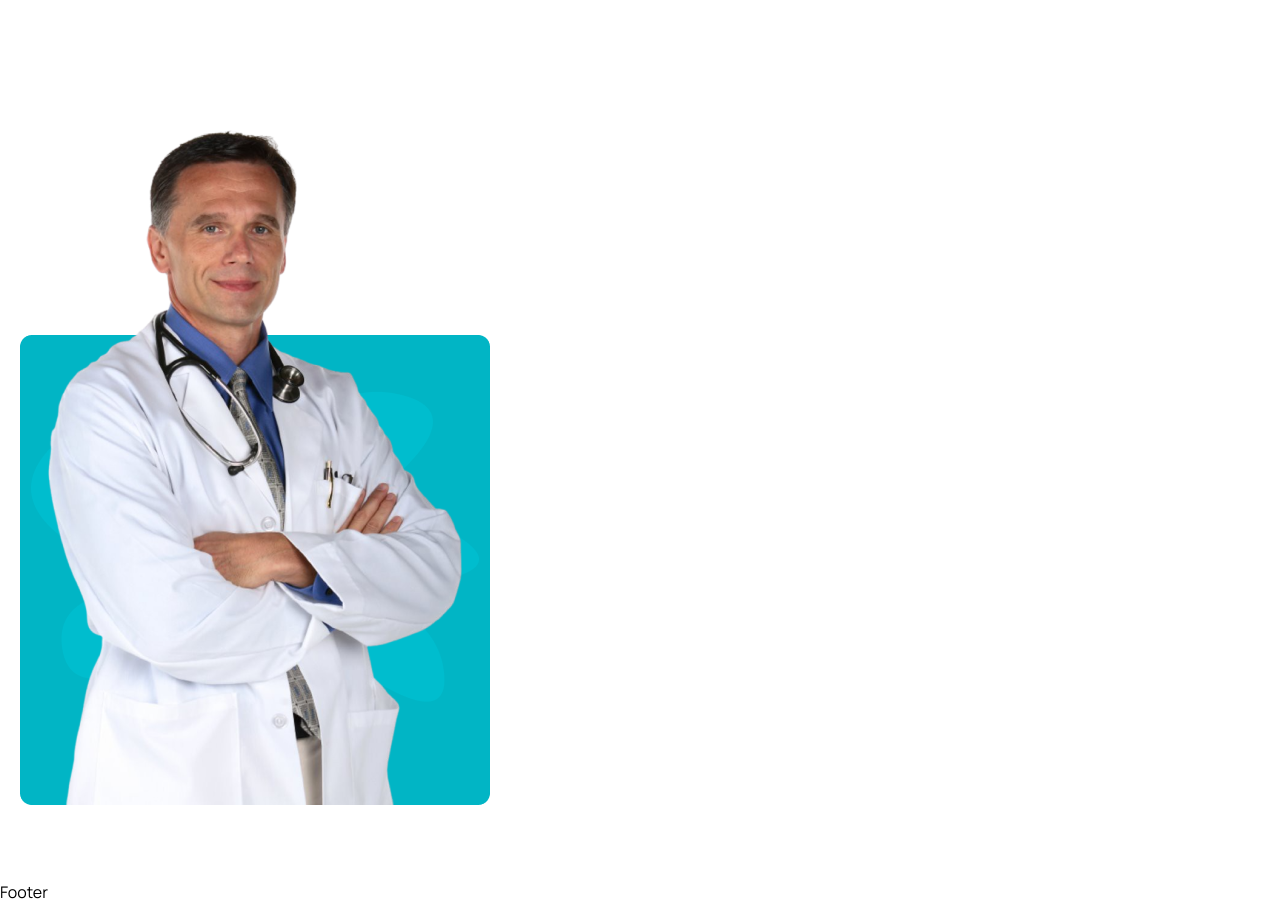
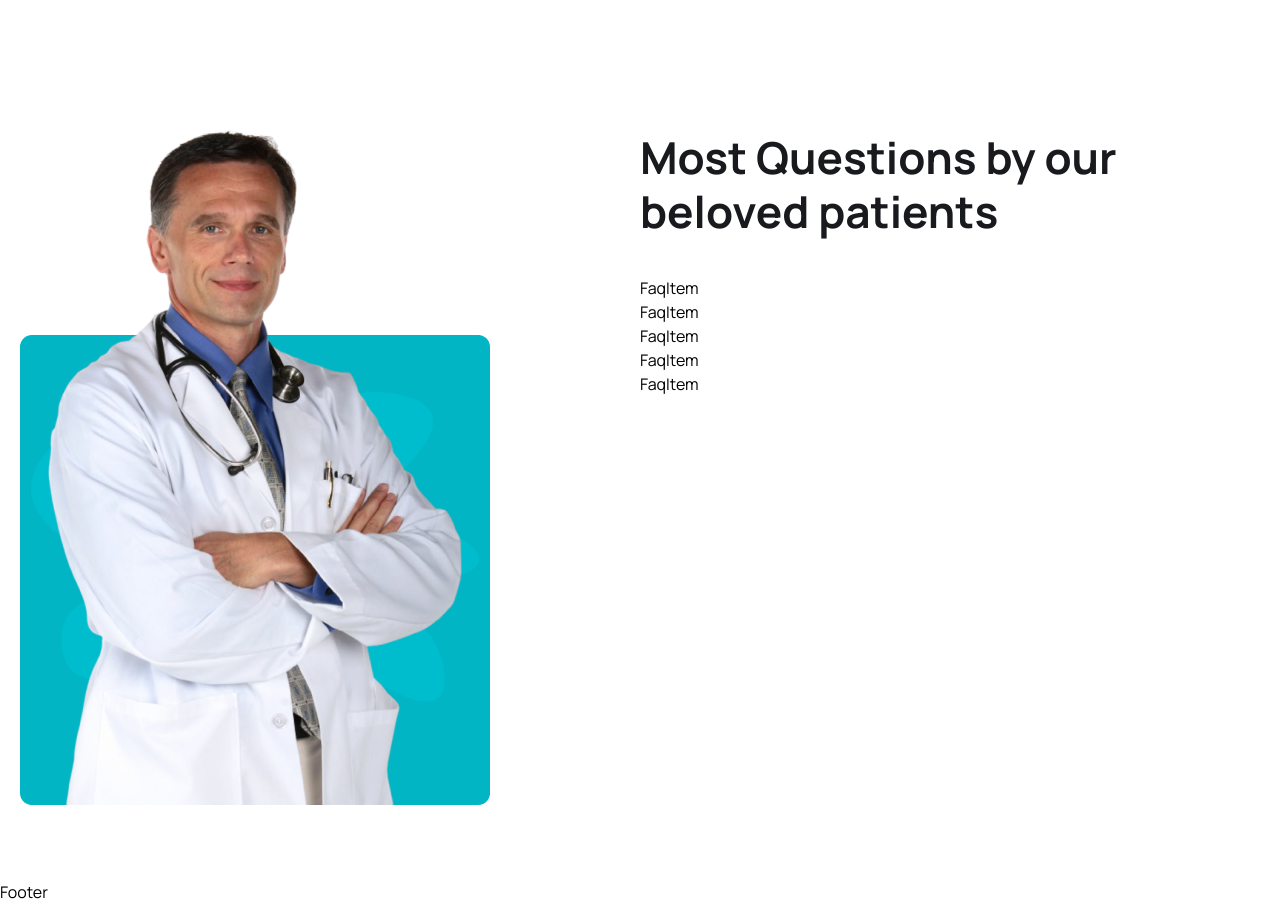
Before and after one commit to Isurulak1/Doctor_apoiment_bookingapp, a React (Vite) app in the folder frontend/: page / in a window 1280 px wide. Shown: the part 5000-5904 px from the top of the page. Built offline with nearby package versions, Linux system fonts and the light colour scheme.

Commit message:
created faqList file

```diff
--- /dev/null
+++ b/frontend/src/components/Faq/FaqItem.jsx
@@ -0,0 +1,9 @@
+import React from 'react'
+
+const FaqItem = () => {
+  return (
+    <div>FaqItem</div>
+  )
+}
+
+export default FaqItem
--- /dev/null
+++ b/frontend/src/components/Faq/FaqList.jsx
@@ -0,0 +1,15 @@
+import React from 'react'
+import { faqs } from '../../assets/data/faqs'
+import FaqItem from './FaqItem'
+
+const FaqList = () => {
+  return (
+    <ul className='mt-[38px]'>
+        {faqs.map((item, index) => (
+            <FaqItem item={item} faq={index} />
+        ))}
+    </ul>
+  )
+}
+
+export default FaqList
--- a/frontend/src/pages/Home.jsx
+++ b/frontend/src/pages/Home.jsx
@@ -15,6 +15,8 @@ import { BsArrowRight} from 'react-icons/bs';
 import About from '../components/About/About';
 import SevicesList from '../components/Services/SevicesList';
 import DoctorList from '../components/Doctors/DoctorList';
+import FaqItem from '../components/Faq/FaqItem';
+import FaqList from '../components/Faq/FaqList';
 
 const Home = () => {
   return (
@@ -222,6 +224,14 @@ const Home = () => {
           <div className='w-1/2 hidden md:block'>
             <img src={faqImg} alt="" />
           </div>
+
+          <div className='w-full md:w-1/2'>
+            <h2 className='heading'>
+              Most Questions by our beloved patients
+            </h2>
+
+            <FaqList/>
+          </div>
         </div>
       </div>
     </section>
```
